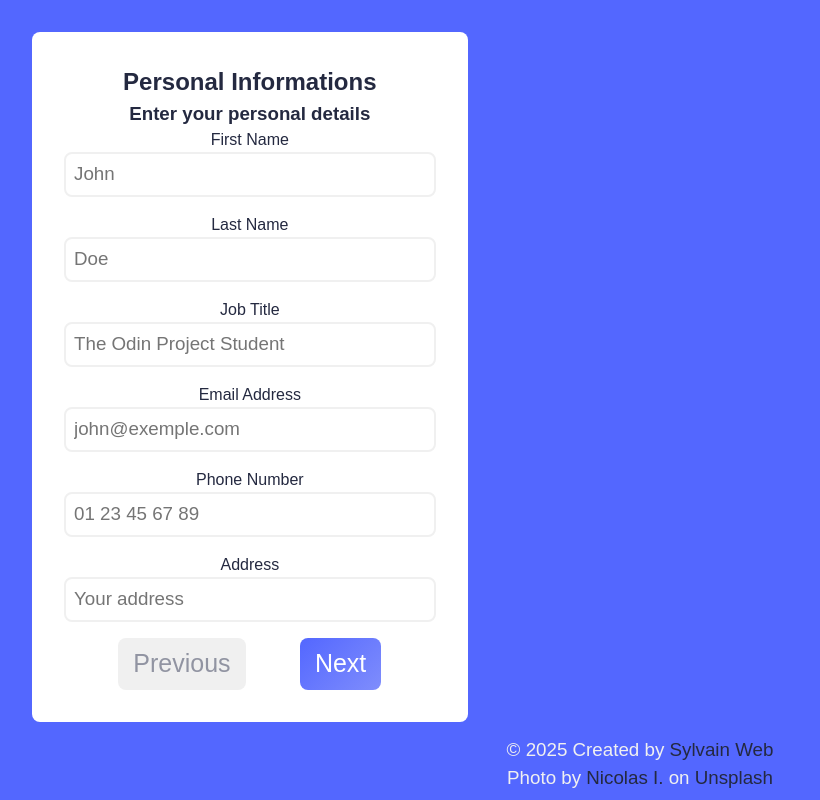
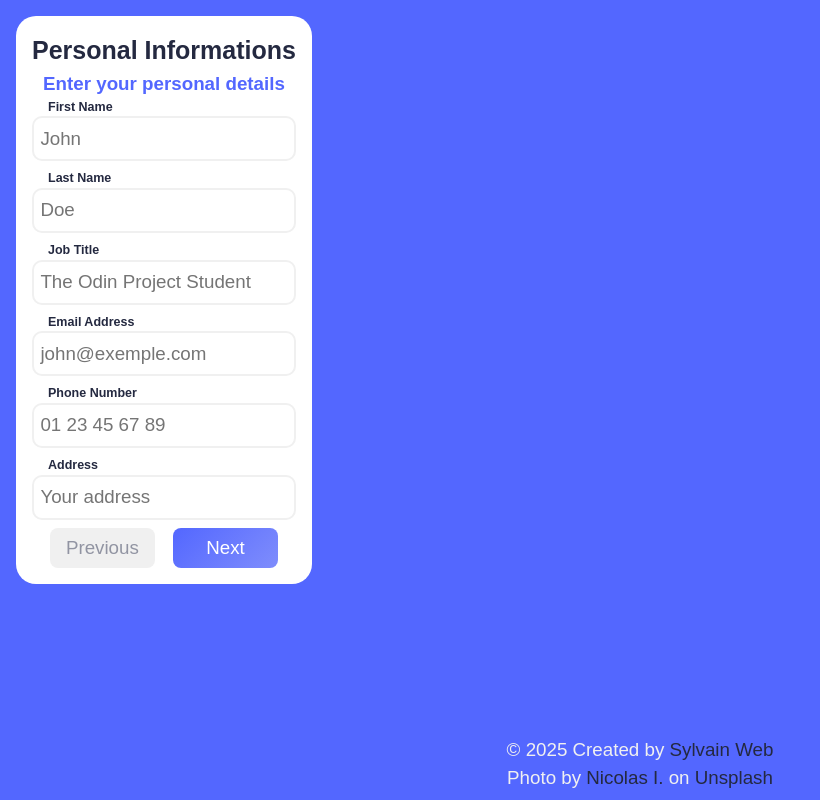
Before and after one commit to SylvainPS78/odin-cv-application, a React (Vite) app: page / in a window 1280 px wide. Shown: the whole page, without its empty margins (0-820 px from the left). Built offline with nearby package versions, Linux system fonts and the light colour scheme; a web font is replaced by a local one.

Commit message:
FEAT Add style to CVForm elements

```diff
--- a/src/assets/components/InputField.jsx
+++ b/src/assets/components/InputField.jsx
@@ -32,20 +32,30 @@ const InputField = ({
           )}
         </label>
       )}
-      <input
-        id={inputId}
-        type={type}
-        name={name || inputId}
-        value={value}
-        onChange={onChange}
-        className={`input-field ${hasError ? "input-error" : ""}`}
-        placeholder={placeholder}
-        disabled={disabled}
-        aria-invalid={hasError}
-        aria-required={required}
-        aria-describedby={hasError ? `${inputId}-error` : undefined}
-        {...otherProps}
-      />
+      {React.createElement(type === "textarea" ? "textarea" : "input", {
+        id: inputId,
+        ...(type !== "textarea" && { type }),
+        name: name || inputId,
+        value,
+        onChange,
+        className: `input-field ${hasError ? "input-error" : ""}`,
+        placeholder,
+        disabled,
+        "aria-invalid": hasError,
+        "aria-required": required,
+        "aria-describedby": hasError ? `${inputId}-error` : undefined,
+        ...(type === "textarea" && {
+          rows: 4,
+          style: {
+            resize: "none",
+            width: "100%",
+            overflowY: "auto",
+            height: "auto",
+            minHeight: "4em",
+          },
+        }),
+        ...otherProps,
+      })}
       {hasError && (
         <div
           id={`${inputId}-error`}
--- a/src/assets/styles/App.css
+++ b/src/assets/styles/App.css
@@ -1,7 +1,5 @@
 #root {
   max-width: 1280px;
-  margin: 0 auto;
-  padding: 2rem;
   text-align: center;
   background-color: #5367ff;
 }
@@ -46,13 +44,35 @@
   background-color: #ffffff;
   width: -moz-fit-content;
   width: fit-content;
-  padding: 2rem;
-  border-radius: 8px;
+  min-width: 20vw;
+  padding: 1rem;
+  border-radius: 20px;
+  position: relative;
+  top: 1rem;
+  left: 1rem;
 }
 
 .form-navigation {
   display: flex;
   justify-content: space-evenly;
+}
+
+.form-title {
+  font-size: clamp(16px, 2vw + 0.5rem, 25px);
+}
+.form-sub-title {
+  font-size: clamp(12px, 1.5vw + 0.375rem, 18.75px);
+  color: #5367ff;
+}
+
+.input-label {
+  font-size: clamp(8px, 1vw + 0.25rem, 12.5px);
+  color: #242940;
+  text-align: left;
+  display: block;
+  width: 100%;
+  padding-left: 1rem;
+  font-weight: bold;
 }
 
 .next-button,
--- a/src/assets/styles/App.scss
+++ b/src/assets/styles/App.scss
@@ -14,10 +14,17 @@ $spacing-sm: 1rem;
 $spacing-md: 2rem;
 $spacing-lg: 4rem;
 
+// Typography
+$font-body: "Montserrat", Arial, sans-serif;
+$font-size-extra-small: clamp(8px, 1vw + 0.25rem, 12.5px);
+$font-size-small: clamp(12px, 1.5vw + 0.375rem, 18.75px);
+$font-size-medium: clamp(16px, 2vw + 0.5rem, 25px);
+$font-size-large: clamp(20px, 3vw + 0.625rem, 31.25px);
+// Border
+$container-radius: 20px;
+
 #root {
   max-width: 1280px;
-  margin: 0 auto;
-  padding: 2rem;
   text-align: center;
   background-color: $primary-blue;
 }
@@ -61,13 +68,39 @@ $spacing-lg: 4rem;
 .input-form-container {
   background-color: $white;
   width: fit-content;
-  padding: $spacing-md;
-  border-radius: 8px;
+  min-width: 20vw;
+  padding: $spacing-sm;
+  border-radius: $container-radius;
+  position: relative;
+  top: $spacing-sm;
+  left: $spacing-sm;
 }
 
 .form-navigation {
   display: flex;
   justify-content: space-evenly;
+}
+
+.form {
+  &-title {
+    font-size: $font-size-medium;
+  }
+  &-sub-title {
+    font-size: $font-size-small;
+    color: $primary-blue;
+  }
+}
+
+.input {
+  &-label {
+    font-size: $font-size-extra-small;
+    color: $dark-grey;
+    text-align: left;
+    display: block;
+    width: 100%;
+    padding-left: $spacing-sm;
+    font-weight: bold;
+  }
 }
 
 .next-button,
--- a/src/assets/styles/index.css
+++ b/src/assets/styles/index.css
@@ -85,12 +85,13 @@ a:hover {
 button {
   border-radius: 8px;
   border: 1px solid transparent;
-  padding: 0.3em 0.6em;
-  font-size: clamp(16px, 2.5vw + 0.5rem, 25px);
+  padding: 0.4rem;
+  font-size: clamp(12px, 1.5vw + 0.375rem, 18.75px);
   font-family: "Montserrat", Arial, sans-serif;
   background-color: #7f8dfc;
   cursor: pointer;
   transition: all 0.3s ease;
+  min-width: 40%;
 }
 button:hover {
   border-color: #5367ff;
@@ -101,12 +102,12 @@ button:focus, button:focus-visible {
 
 .input-field {
   width: 100%;
-  padding: 0.4rem 0.5rem;
+  padding: 0.4rem;
   border: 2px solid #f0f0f0;
-  border-radius: 8px;
-  font-size: clamp(12px, 1.875vw + 0.375rem, 18.75px);
+  border-radius: 10px;
+  font-size: clamp(12px, 1.5vw + 0.375rem, 18.75px);
   font-family: "Montserrat", Arial, sans-serif;
-  margin-bottom: 1rem;
+  margin-bottom: 0.5rem;
   transition: border-color 0.2s ease;
 }
 .input-field:focus {
@@ -127,5 +128,5 @@ footer {
   left: 0;
   width: 100%;
   font-family: "Montserrat", Arial, sans-serif;
-  font-size: clamp(12px, 1.875vw + 0.375rem, 18.75px);
+  font-size: clamp(12px, 1.5vw + 0.375rem, 18.75px);
 }/*# sourceMappingURL=index.css.map */
--- a/src/assets/styles/index.scss
+++ b/src/assets/styles/index.scss
@@ -14,15 +14,18 @@ $dark-grey: #242940;
 
 // Typography
 $font-body: "Montserrat", Arial, sans-serif;
-$font-size-extra-small: clamp(8px, 1.25vw + 0.25rem, 12.5px);
-$font-size-small: clamp(12px, 1.875vw + 0.375rem, 18.75px);
-$font-size-medium: clamp(16px, 2.5vw + 0.5rem, 25px);
-$font-size-large: clamp(20px, 3.125vw + 0.625rem, 31.25px);
+$font-size-extra-small: clamp(8px, 1vw + 0.25rem, 12.5px);
+$font-size-small: clamp(12px, 1.5vw + 0.375rem, 18.75px);
+$font-size-medium: clamp(16px, 2vw + 0.5rem, 25px);
+$font-size-large: clamp(20px, 3vw + 0.625rem, 31.25px);
 
 // Spacing
 $spacing-sm: 1rem;
 $spacing-md: 2rem;
 $spacing-lg: 4rem;
+
+// Border
+$input-radius: 10px;
 
 // ==============================================
 // Utilities
@@ -130,12 +133,13 @@ a {
 button {
   border-radius: 8px;
   border: 1px solid transparent;
-  padding: 0.3em 0.6em;
-  font-size: $font-size-medium;
+  padding: 0.4rem;
+  font-size: $font-size-small;
   font-family: $font-body;
   background-color: $light-primary-blue;
   cursor: pointer;
   transition: all 0.3s ease;
+  min-width: 40%;
 
   &:hover {
     border-color: $primary-blue;
@@ -150,12 +154,12 @@ button {
 // Input
 .input-field {
   width: 100%;
-  padding: 0.4rem 0.5rem;
+  padding: 0.4rem;
   border: 2px solid $light-grey;
-  border-radius: 8px;
+  border-radius: $input-radius;
   font-size: $font-size-small;
   font-family: $font-body;
-  margin-bottom: 1rem;
+  margin-bottom: 0.5rem;
   transition: border-color 0.2s ease;
 
   &:focus {
```
Also changed, not shown: 2 other files (tests, documents, lock files or other folders).
